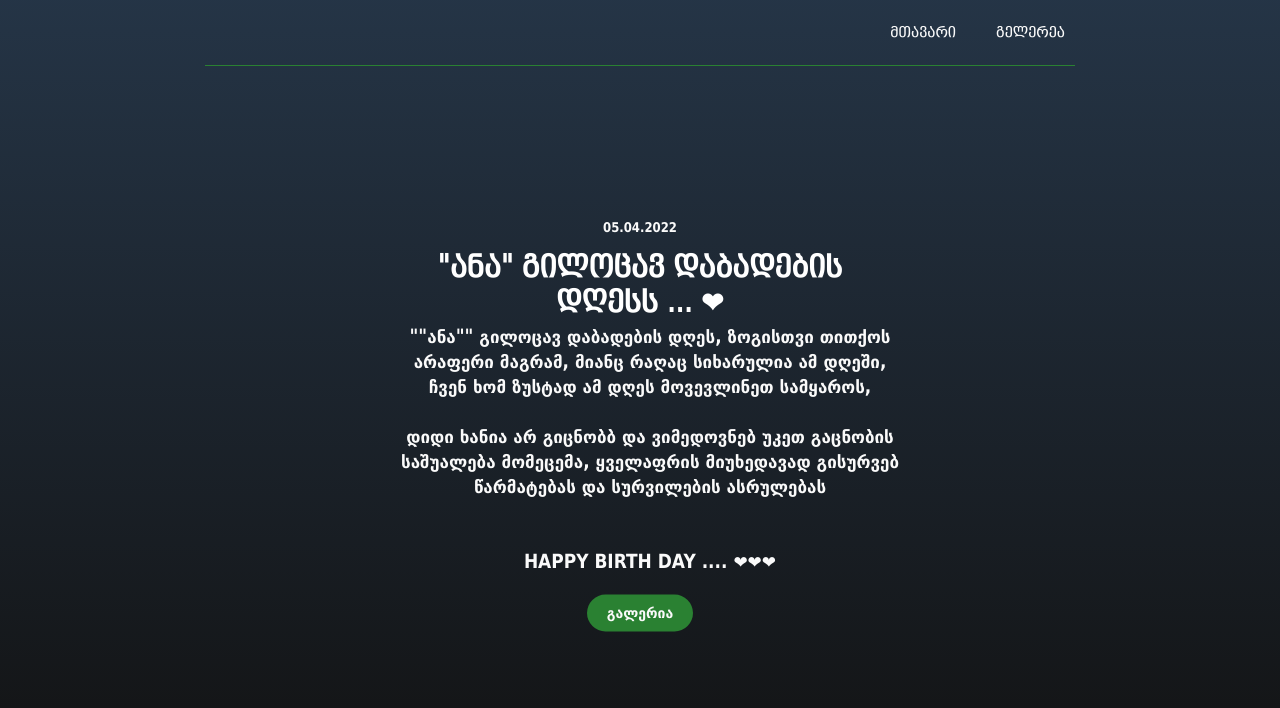
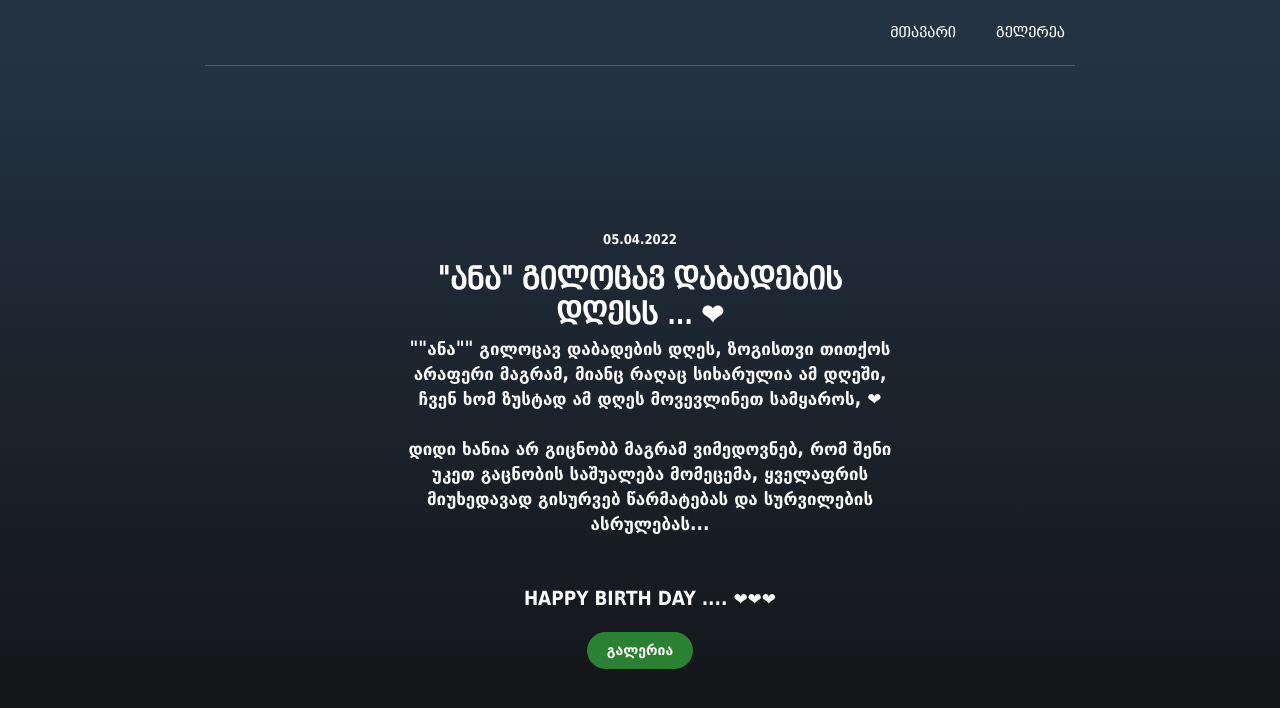
Before and after one commit to beridzezura14/Your-Dream-Home, a plain HTML site: page index.html in a window 1280 px wide. Drawn offline with nearby package versions, Linux system fonts and the light colour scheme.

Commit message:
small details

```diff
--- a/index.html
+++ b/index.html
@@ -55,10 +55,10 @@
           </div>
             <p class="latter" >
               ""ანა"" გილოცავ დაბადების დღეს, ზოგისთვი თითქოს არაფერი მაგრამ,
-              მიანც რაღაც სიხარულია ამ დღეში, ჩვენ ხომ ზუსტად ამ დღეს მოვევლინეთ სამყაროს,
+              მიანც რაღაც სიხარულია ამ დღეში, ჩვენ ხომ ზუსტად ამ დღეს მოვევლინეთ სამყაროს, &#10084;
               <br><br>
-              დიდი ხანია არ გიცნობბ და ვიმედოვნებ უკეთ გაცნობის საშუალება მომეცემა,
-              ყველაფრის მიუხედავად გისურვებ წარმატებას და სურვილების ასრულებას
+              დიდი ხანია არ გიცნობბ მაგრამ ვიმედოვნებ, რომ შენი უკეთ გაცნობის საშუალება მომეცემა,
+              ყველაფრის მიუხედავად გისურვებ წარმატებას და სურვილების ასრულებას...
               <br><br><br>
               HAPPY BIRTH DAY .... &#10084;&#10084;&#10084;
 
```
